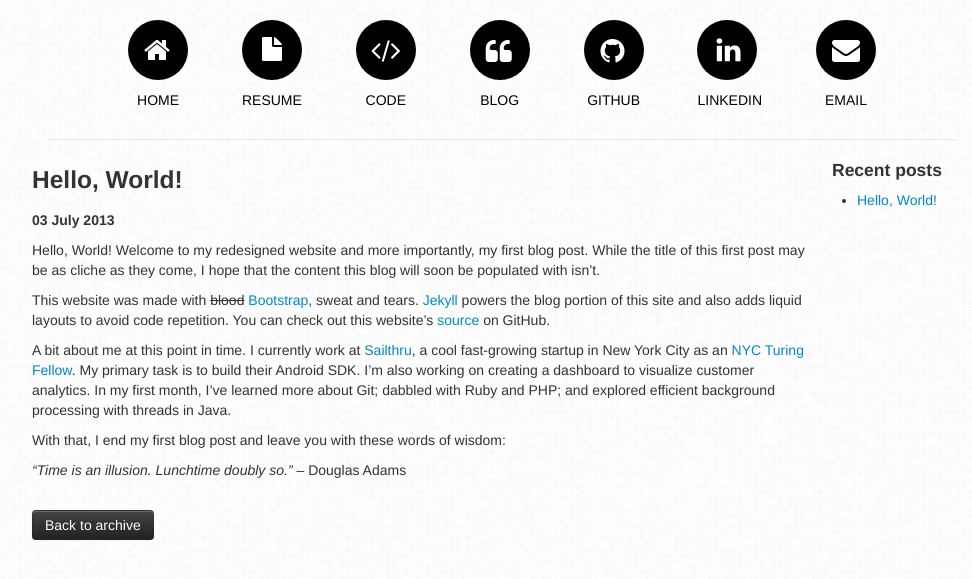
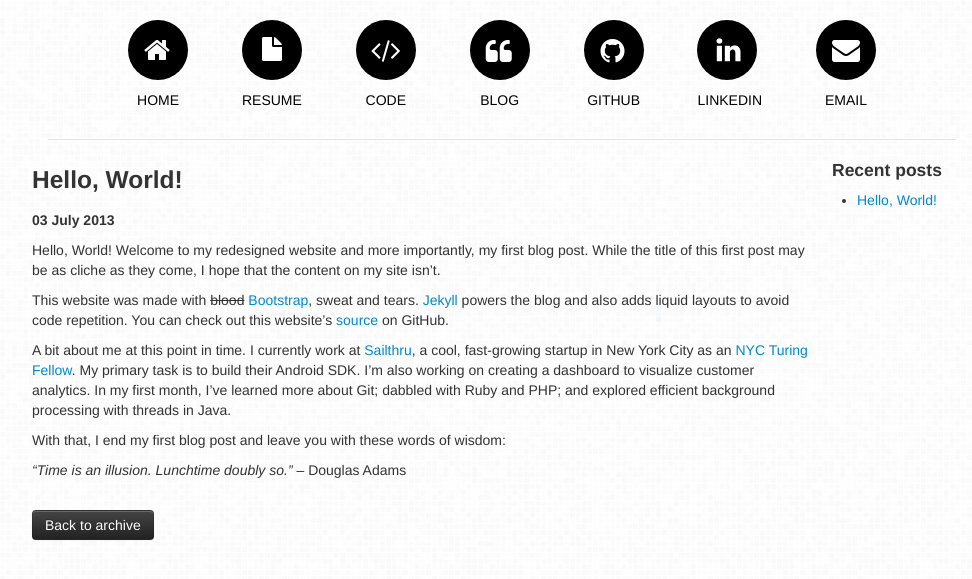
Before and after one commit to parthibanloganathan/personal_page, a Jekyll site: the page built from _posts/2013-07-03-hello-world.md, in a window 1280 px wide. Shown: the top 579 px of the page, without its empty margins (138-1110 px from the left). Built offline with Jekyll 4.4.1, drawn with Linux system fonts in a browser that asks for light colours.

Commit message:
Fix typos

```diff
--- a/_posts/2013-07-03-hello-world.md
+++ b/_posts/2013-07-03-hello-world.md
@@ -4,11 +4,11 @@ date: 2013-07-03
 layout: post
 ---
 
-Hello, World! Welcome to my redesigned website and more importantly, my first blog post. While the title of this first post may be as cliche as they come, I hope that the content this blog will soon be populated with isn't.
+Hello, World! Welcome to my redesigned website and more importantly, my first blog post. While the title of this first post may be as cliche as they come, I hope that the content on my site isn't.
 
-This website was made with <del>blood</del> [Bootstrap](http://twitter.github.io/bootstrap/), sweat and tears. [Jekyll](http://jekyllrb.com/) powers the blog portion of this site and also adds liquid layouts to avoid code repetition. You can check out this website's [source](https://github.com/parthibanloganathan/personal_page) on GitHub.
+This website was made with <del>blood</del> [Bootstrap](http://twitter.github.io/bootstrap/), sweat and tears. [Jekyll](http://jekyllrb.com/) powers the blog and also adds liquid layouts to avoid code repetition. You can check out this website's [source](https://github.com/parthibanloganathan/personal_page) on GitHub.
 
-A bit about me at this point in time. I currently work at <a href="https://www.sailthru.com/">Sailthru</a>, a cool fast-growing startup in New York City as an <a href="http://nycturingfellows.org/the-fellowship/">NYC Turing Fellow</a>. My primary task is to build their Android SDK. I'm also working on creating a dashboard to visualize customer analytics. In my first month, I've learned more about Git; dabbled with Ruby and PHP; and explored efficient background processing with threads in Java.
+A bit about me at this point in time. I currently work at <a href="https://www.sailthru.com/">Sailthru</a>, a cool, fast-growing startup in New York City as an <a href="http://nycturingfellows.org/the-fellowship/">NYC Turing Fellow</a>. My primary task is to build their Android SDK. I'm also working on creating a dashboard to visualize customer analytics. In my first month, I've learned more about Git; dabbled with Ruby and PHP; and explored efficient background processing with threads in Java.
 
 With that, I end my first blog post and leave you with these words of wisdom:
 
--- a/resume/index.html
+++ b/resume/index.html
@@ -228,7 +228,7 @@ js:
               to foster a "hacker" environment on campus.
               I've hosted tech workshops and helped
               advertise and organize Columbia's annual
-              hackathon DevFest.
+              hackathon, DevFest.
               </p>
             </div>
             </li>
```
Also changed, not shown: other parts of resume/index.html (+1 -1 lines).
